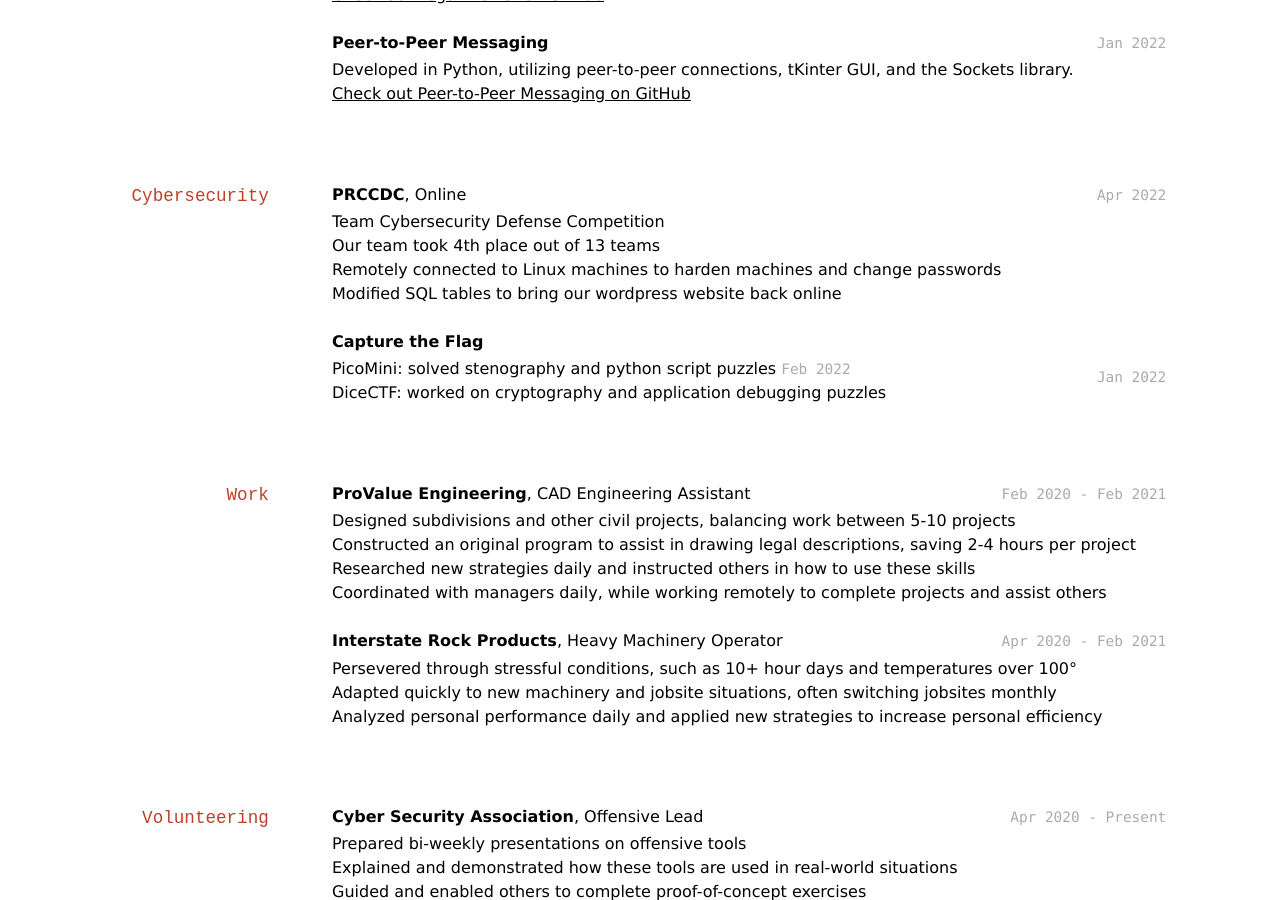
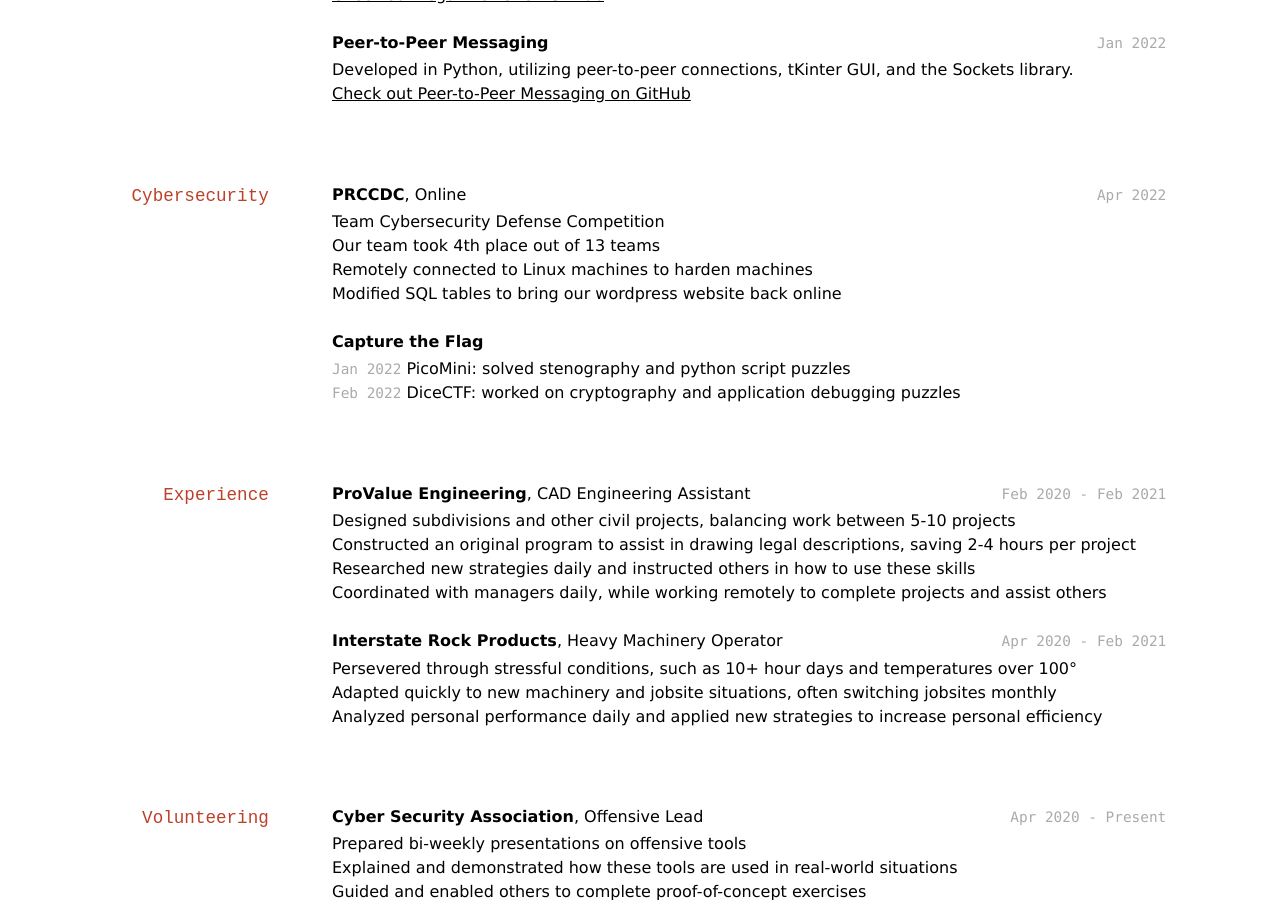
Before and after one commit to RileyStratton/RileyStrattonResume, a Jekyll site: the page built from docs/index.md, in a window 1280 px wide and 900 px high, scrolled down 449 px. Built offline with Jekyll 4.4.1, drawn with Linux system fonts in a browser that asks for light colours.

Commit message:
fix dates

```diff
--- a/docs/index.md
+++ b/docs/index.md
@@ -45,17 +45,16 @@ __PRCCDC__, Online
 
 - Team Cybersecurity Defense Competition
 - Our team took 4th place out of 13 teams
-- Remotely connected to Linux machines to harden machines and change passwords
+- Remotely connected to Linux machines to harden machines
 - Modified SQL tables to bring our wordpress website back online
 
 __Capture the Flag__
 
-`Jan 2022`
-- PicoMini: solved stenography and python script puzzles
-`Feb 2022`
-- DiceCTF: worked on cryptography and application debugging puzzles
 
-## Work
+- `Jan 2022`  PicoMini: solved stenography and python script puzzles
+- `Feb 2022`  DiceCTF: worked on cryptography and application debugging puzzles
+
+## Experience
 
 `Feb 2020 - Feb 2021`
 __ProValue Engineering__, CAD Engineering Assistant
```
